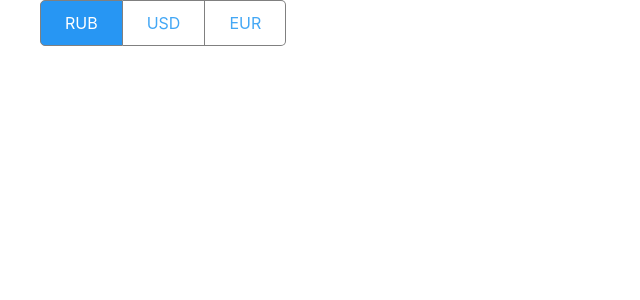
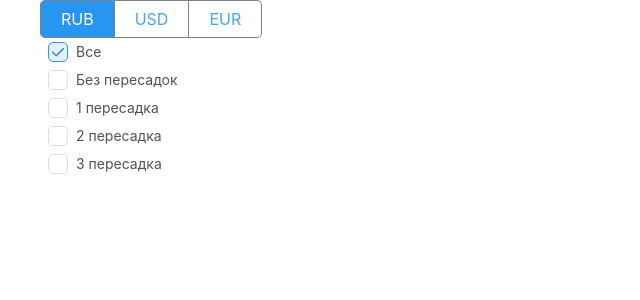
Before and after one commit to timurtapeev/test-idea, a React (Create React App) app: page / in a window 1280 px wide. Shown: the top 300 px of the page, without its empty margins (0-640 px from the left). Built offline with nearby package versions, Linux system fonts and the light colour scheme; the HTML template or start-up script is replaced by a standard one.

Commit message:
Checkbox: Добавлен компонент, прописаны стили, прописана логика работы

```diff
--- a/src/App.tsx
+++ b/src/App.tsx
@@ -17,12 +17,35 @@ function App() {
             value: 'EUR',
         },
     ]
+    const checkboxes = [
+        {
+            text: 'Все',
+            value: 'all',
+        },
+        {
+            text: 'Без пересадок',
+            value: '0',
+        },
+        {
+            text: '1 пересадка',
+            value: '1',
+        },
+        {
+            text: '2 пересадка',
+            value: '2',
+        },
+        {
+            text: '3 пересадка',
+            value: '3',
+        },
+    ]
 
     return (
     <div className="App">
         <div className="container">
             <Filter
                 tabs={tabs}
+                checkboxes={checkboxes}
             />
 
         </div>
--- /dev/null
+++ b/src/components/UI/Checkbox/Checkbox.css
@@ -0,0 +1,75 @@
+.Checkbox {
+    padding: 0.25rem 0.5rem;
+    transition: all 0.2s;
+    cursor: pointer;
+}
+
+.Checkbox:hover {
+    background-color: #e4f3ff;
+}
+
+.Checkbox > label {
+    font-size: 14px;
+    color: #525252;
+}
+
+.Checkbox > input[type="checkbox"]:checked,
+.Checkbox > input[type="checkbox"]:not(:checked) {
+    position: absolute;
+    left: -9999px;
+}
+
+.Checkbox > input[type="checkbox"]:checked + label,
+.Checkbox > input[type="checkbox"]:not(:checked) + label {
+    display: block;
+    position: relative;
+    padding-left: 28px;
+    line-height: 20px;
+    cursor: pointer;
+}
+.Checkbox > input[type="checkbox"]:checked + label:before,
+.Checkbox > input[type="checkbox"]:not(:checked) + label:before {
+    content: "";
+    position: absolute;
+    left: 0px;
+    top: 0px;
+    width: 18px;
+    height: 18px;
+    border: 1px solid #dddddd;
+    background-color: #ffffff;
+    transition: all 0.2s ease;
+}
+
+.Checkbox > input[type="checkbox"]:checked + label:before,
+.Checkbox > input[type="checkbox"]:not(:checked) + label:before {
+    border-radius: 5px;
+}
+.Checkbox > input[type="checkbox"]:checked + label:after,
+.Checkbox > input[type="checkbox"]:not(:checked) + label:after{
+    content: "";
+    position: absolute;
+    transition: all 0.2s ease;
+}
+
+.Checkbox > input[type="checkbox"]:checked + label:after,
+.Checkbox > input[type="checkbox"]:not(:checked) + label:after {
+    left: 4px;
+    top: 5px;
+    width: 10px;
+    height: 5px;
+    border-radius: 1px;
+    border-left: 2px solid #2796f3;
+    border-bottom: 2px solid #2796f3;
+    transform: rotate(-45deg);
+}
+.Checkbox > input[type="checkbox"]:not(:checked) + label:after {
+    opacity: 0;
+}
+.Checkbox > input[type="checkbox"]:checked + label:after {
+    opacity: 1;
+}
+.Checkbox > input[type="checkbox"]:checked + label:before {
+    opacity: 1;
+    border-color: #2796f3;
+    background-color: #e6eef6;
+}
--- /dev/null
+++ b/src/components/UI/Checkbox/Checkbox.tsx
@@ -0,0 +1,30 @@
+import React, {FC, memo, useId} from 'react';
+import {ICheckboxProps} from "../../../interfaces/UI/ICheckbox";
+import './Checkbox.css'
+
+const Checkbox: FC<ICheckboxProps> =
+({
+    text,
+    checked,
+    value,
+    change
+}) => {
+    const id = useId()
+    console.log('render')
+    return (
+        <div className="Checkbox">
+            <input
+                id={id}
+                type="checkbox"
+                checked={checked}
+                value={value}
+                onChange={(event) => change(event.target.value)}
+            />
+            <label htmlFor={id}>
+                {text}
+            </label>
+        </div>
+    );
+};
+
+export default memo(Checkbox);
--- /dev/null
+++ b/src/components/UI/CheckboxGroup/CheckboxGroup.tsx
@@ -0,0 +1,44 @@
+import React, {FC, memo, useCallback} from 'react';
+import {ICheckboxGroup} from "../../../interfaces/UI/ICheckboxGroup";
+import Checkbox from "../Checkbox/Checkbox";
+
+const CheckboxGroup: FC<ICheckboxGroup> = ({checkboxes, activeCheckboxes, changeValue}) => {
+
+    const changeValueHandler = useCallback((value: string) => {
+        changeValue((prevState) => {
+            if (value === 'all') {
+                return checkboxes.map((el) => {
+                    return el.value
+                })
+            }
+            let values = prevState.filter((el) => el !== 'all')
+
+            if (prevState.includes(value)) {
+                return values.filter((el) => el !== value)
+            } else {
+                values.push(value)
+                return values
+            }
+        })
+    }, [])
+
+    console.log('CheckboxGroup')
+
+    return (
+        <div>
+            {checkboxes.map((el, i) => {
+                return (
+                    <Checkbox
+                        key={el.value}
+                        text={el.text}
+                        value={el.value}
+                        checked={activeCheckboxes.includes(el.value)}
+                        change={changeValueHandler}
+                    />
+                )
+            })}
+        </div>
+    );
+};
+
+export default memo(CheckboxGroup);
--- a/src/components/UI/Tab/Tab.css
+++ b/src/components/UI/Tab/Tab.css
@@ -1,6 +1,6 @@
 .Tab {
     display: inline-block;
-    padding: 0.75rem 1.5rem;
+    padding: 0.5rem 1.25rem;
     cursor: pointer;
 
     color: #43a7f5;
--- a/src/components/UI/Tabs/Tabs.tsx
+++ b/src/components/UI/Tabs/Tabs.tsx
@@ -1,11 +1,10 @@
-import React, {FC, useId} from 'react';
+import React, {FC, useId, memo} from 'react';
 import {ITabsProps} from "../../../interfaces/UI/ITabs";
 import Tab from "../Tab/Tab";
 import './Tabs.css'
 
 const Tabs: FC<ITabsProps> = ({tabs, value, change}) => {
     const id = useId()
-
     return (
         <div className="Tabs">
             {tabs.map((el) => {
@@ -24,4 +23,4 @@ const Tabs: FC<ITabsProps> = ({tabs, value, change}) => {
     );
 };
 
-export default Tabs;
+export default memo(Tabs);
--- a/src/components/blocks/Filter.tsx
+++ b/src/components/blocks/Filter.tsx
@@ -1,9 +1,11 @@
 import React, {useState, FC} from 'react';
 import Tabs from "../UI/Tabs/Tabs";
 import {IFilter} from "../../interfaces/blocks/IFilter";
+import CheckboxGroup from "../UI/CheckboxGroup/CheckboxGroup";
 
-const Filter: FC<IFilter> = ({tabs}) => {
-    const [tabsValue, setTabsValue] = useState('RUB')
+const Filter: FC<IFilter> = ({tabs, checkboxes}) => {
+    const [tabsValue, setTabsValue] = useState(tabs[0].value)
+    const [activeCheckboxes, setActiveCheckboxes] = useState(['all'])
 
 
     return (
@@ -13,6 +15,11 @@ const Filter: FC<IFilter> = ({tabs}) => {
                 value={tabsValue}
                 change={setTabsValue}
             />
+            <CheckboxGroup
+                checkboxes={checkboxes}
+                activeCheckboxes={activeCheckboxes}
+                changeValue={setActiveCheckboxes}
+            />
         </div>
     );
 };
--- /dev/null
+++ b/src/interfaces/UI/ICheckbox.ts
@@ -0,0 +1,9 @@
+export interface ICheckbox {
+    text: string,
+    value: string,
+}
+
+export interface ICheckboxProps extends ICheckbox {
+    checked: boolean,
+    change: (value: string) => void,
+}
--- /dev/null
+++ b/src/interfaces/UI/ICheckboxGroup.ts
@@ -0,0 +1,7 @@
+import {ICheckbox} from "./ICheckbox";
+
+export interface ICheckboxGroup {
+    checkboxes: ICheckbox[],
+    activeCheckboxes: string[],
+    changeValue: (value: (((prevState: string[]) => string[]) | string[])) => void
+}
--- a/src/interfaces/blocks/IFilter.ts
+++ b/src/interfaces/blocks/IFilter.ts
@@ -1,5 +1,7 @@
 import {ITab} from "../UI/ITab";
+import {ICheckbox} from "../UI/ICheckbox";
 
 export interface IFilter {
-    tabs: ITab[]
+    tabs: ITab[],
+    checkboxes: ICheckbox[],
 }
```
